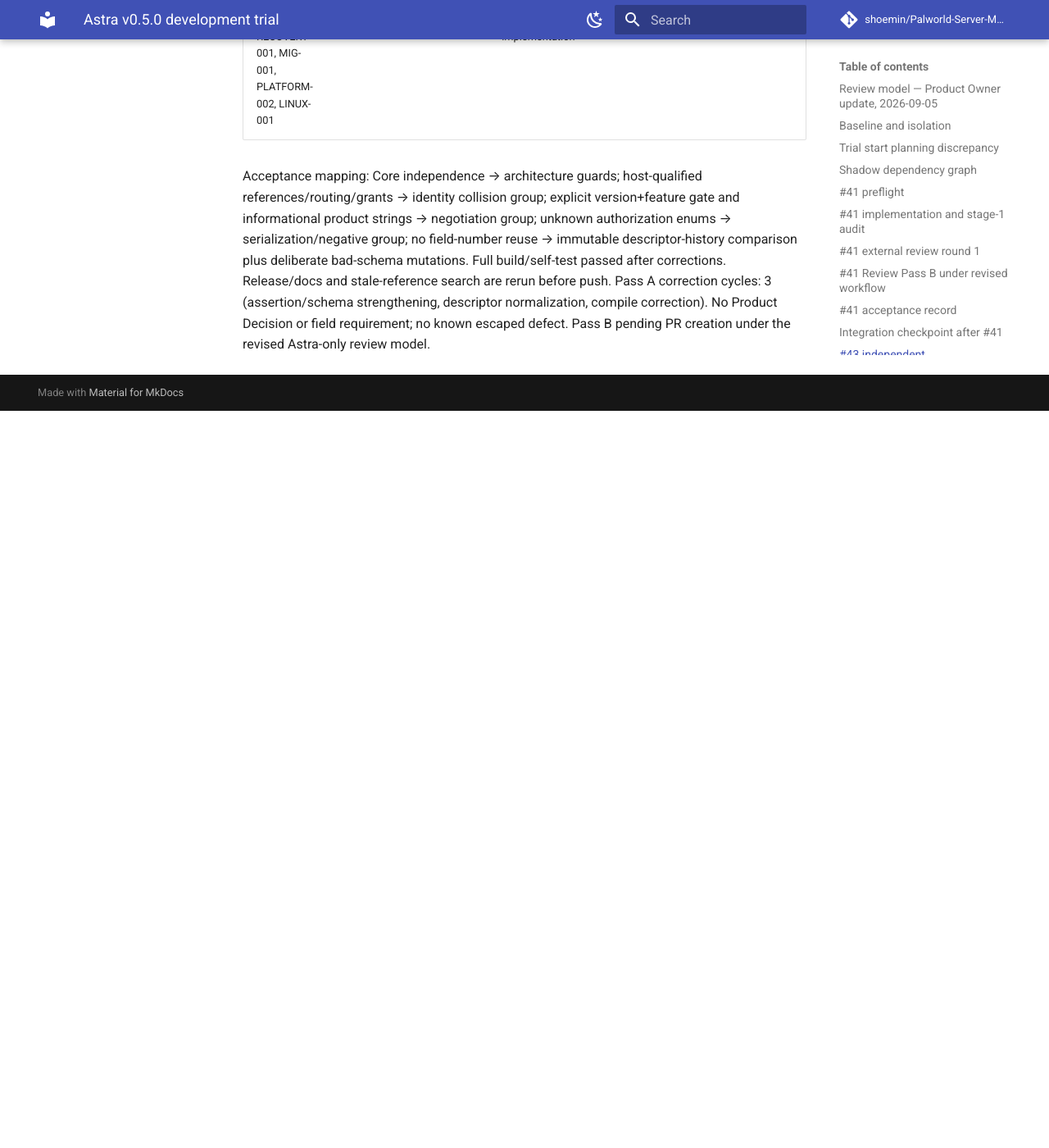
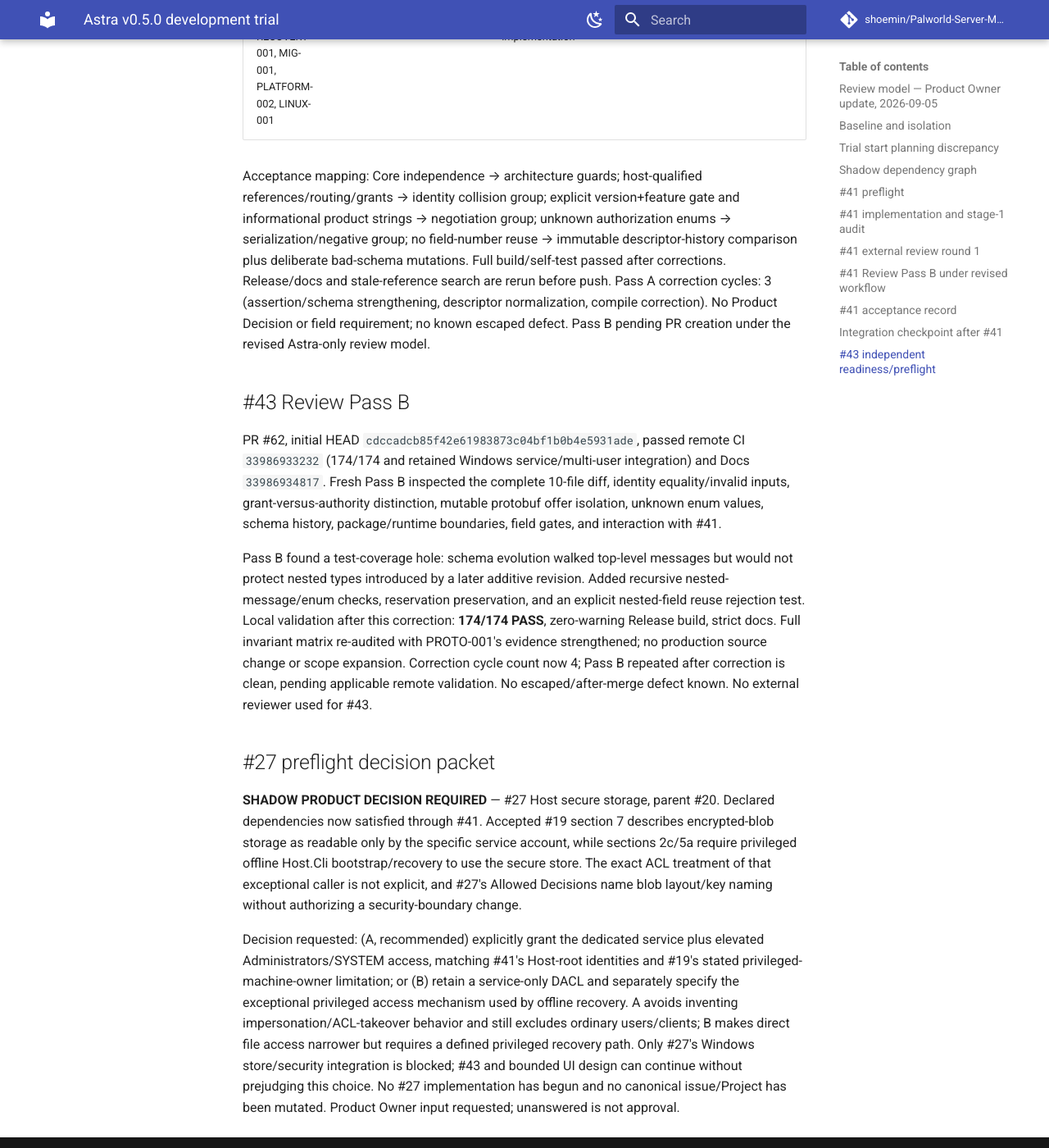
Before and after one commit to shoemin/Palworld-Server-Manager, an MkDocs documentation site: the page built from docs/experiments/astra-v0.5.0-trial.md, in a window 1280 px wide and 1400 px high, scrolled down 11610 px. Shown: the whole window at 82% size. Built offline with MkDocs 1.6.1 and Material for MkDocs 9.7.7, drawn with Linux system fonts in a browser that asks for light colours; comment, search, counter and statistics services are not loaded; before the commit the page ends 12111 px from its top, so only the background shows below that.

Commit message:
test: audit nested protocol evolution in final Astra review

```diff
--- a/docs/experiments/astra-v0.5.0-trial.md
+++ b/docs/experiments/astra-v0.5.0-trial.md
@@ -185,3 +185,15 @@ Pass A examined every changed schema/helper/test/project/doc and its diff agains
 | OPS-001–004, RECOVERY-001, MIG-001, PLATFORM-002, LINUX-001 | Other gates | No operations/recovery/migration/shell/Linux implementation | Unaffected |
 
 Acceptance mapping: Core independence → architecture guards; host-qualified references/routing/grants → identity collision group; explicit version+feature gate and informational product strings → negotiation group; unknown authorization enums → serialization/negative group; no field-number reuse → immutable descriptor-history comparison plus deliberate bad-schema mutations. Full build/self-test passed after corrections. Release/docs and stale-reference search are rerun before push. Pass A correction cycles: 3 (assertion/schema strengthening, descriptor normalization, compile correction). No Product Decision or field requirement; no known escaped defect. Pass B pending PR creation under the revised Astra-only review model.
+
+## #43 Review Pass B
+
+PR #62, initial HEAD `cdccadcb85f42e61983873c04bf1b0b4e5931ade`, passed remote CI `33986933232` (174/174 and retained Windows service/multi-user integration) and Docs `33986934817`. Fresh Pass B inspected the complete 10-file diff, identity equality/invalid inputs, grant-versus-authority distinction, mutable protobuf offer isolation, unknown enum values, schema history, package/runtime boundaries, field gates, and interaction with #41.
+
+Pass B found a test-coverage hole: schema evolution walked top-level messages but would not protect nested types introduced by a later additive revision. Added recursive nested-message/enum checks, reservation preservation, and an explicit nested-field reuse rejection test. Local validation after this correction: **174/174 PASS**, zero-warning Release build, strict docs. Full invariant matrix re-audited with PROTO-001's evidence strengthened; no production source change or scope expansion. Correction cycle count now 4; Pass B repeated after correction is clean, pending applicable remote validation. No escaped/after-merge defect known. No external reviewer used for #43.
+
+## #27 preflight decision packet
+
+**SHADOW PRODUCT DECISION REQUIRED** — #27 Host secure storage, parent #20. Declared dependencies now satisfied through #41. Accepted #19 section 7 describes encrypted-blob storage as readable only by the specific service account, while sections 2c/5a require privileged offline Host.Cli bootstrap/recovery to use the secure store. The exact ACL treatment of that exceptional caller is not explicit, and #27's Allowed Decisions name blob layout/key naming without authorizing a security-boundary change.
+
+Decision requested: (A, recommended) explicitly grant the dedicated service plus elevated Administrators/SYSTEM access, matching #41's Host-root identities and #19's stated privileged-machine-owner limitation; or (B) retain a service-only DACL and separately specify the exceptional privileged access mechanism used by offline recovery. A avoids inventing impersonation/ACL-takeover behavior and still excludes ordinary users/clients; B makes direct file access narrower but requires a defined privileged recovery path. Only #27's Windows store/security integration is blocked; #43 and bounded UI design can continue without prejudging this choice. No #27 implementation has begun and no canonical issue/Project has been mutated. Product Owner input requested; unanswered is not approval.
```
Also changed, not shown: 1 other file.
